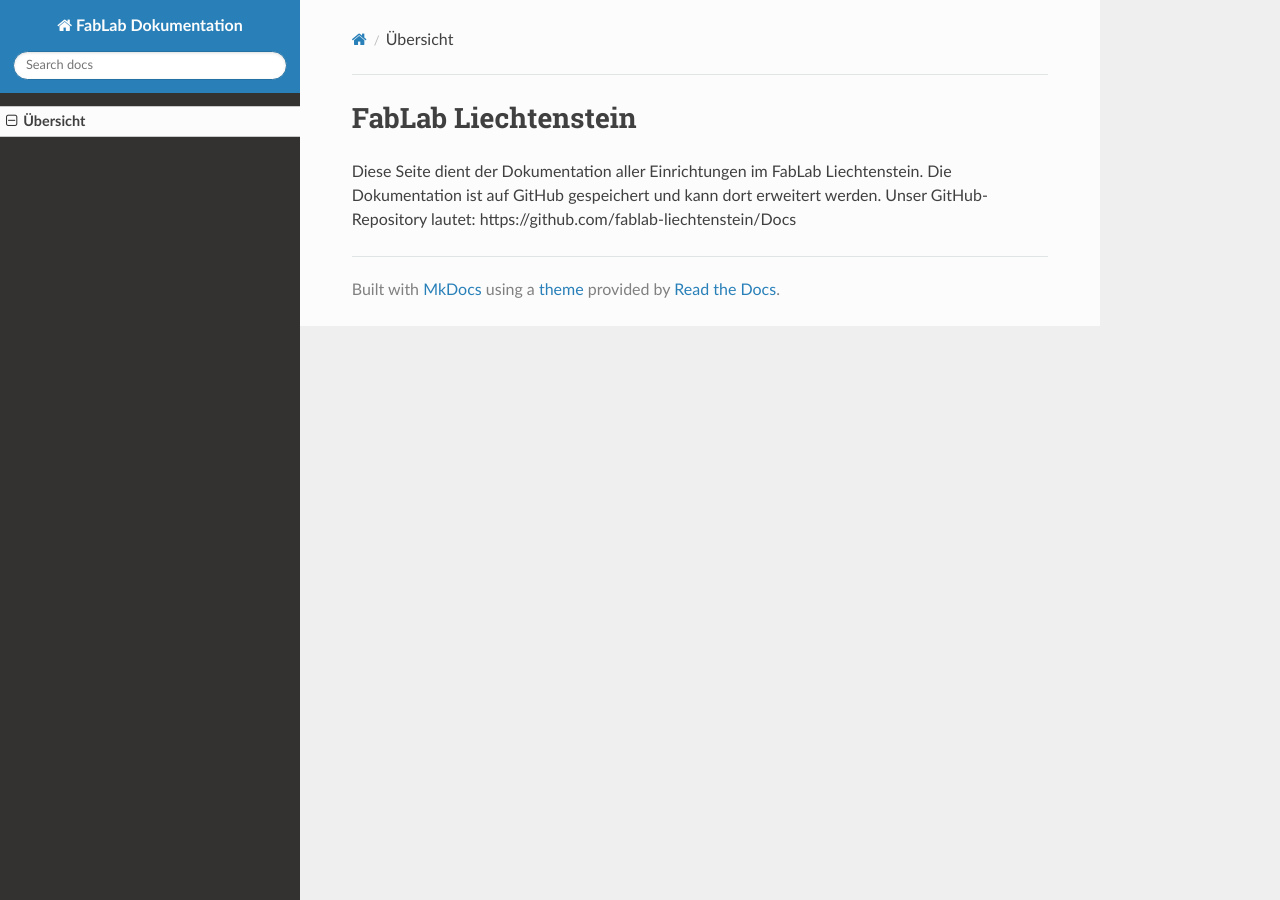
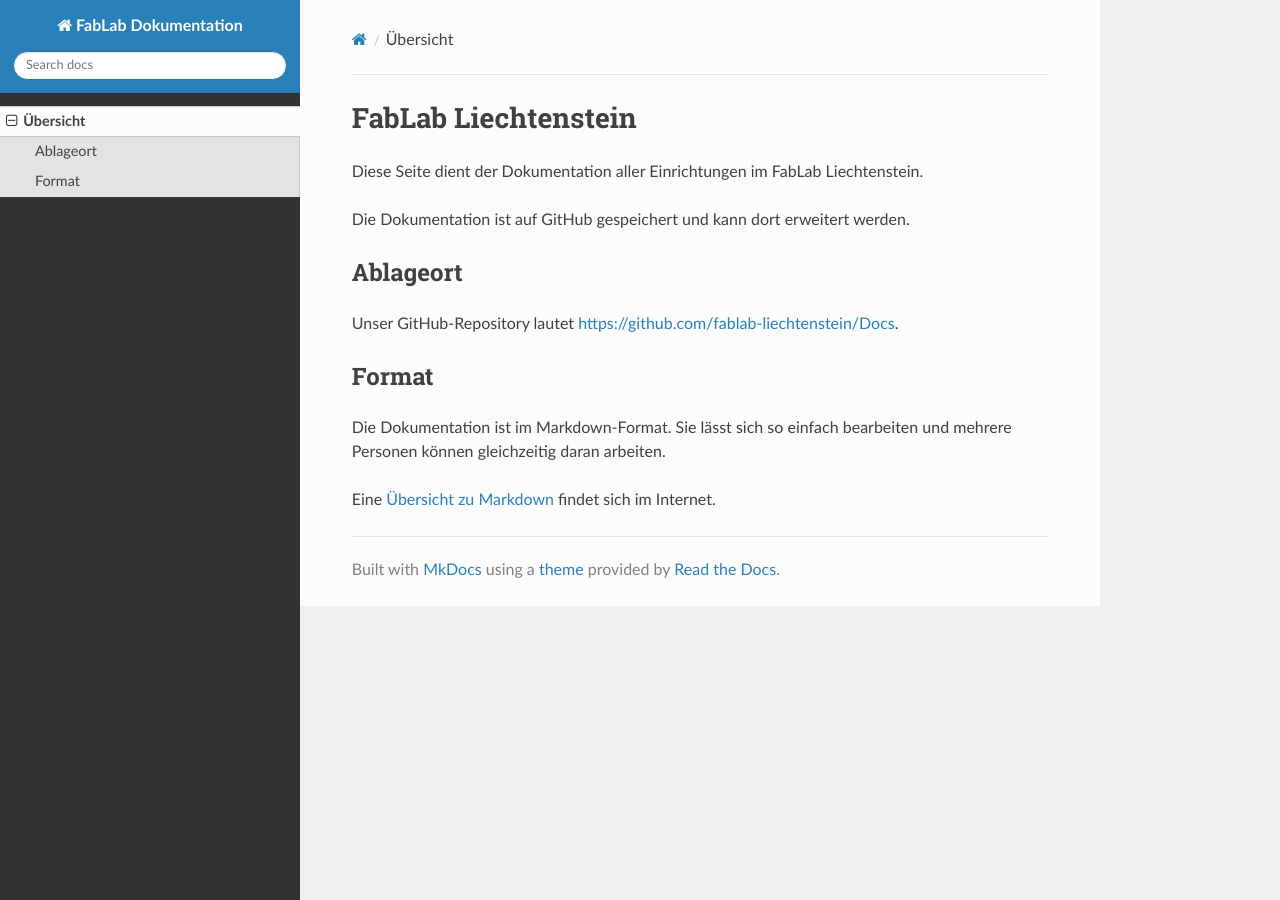
Before and after one commit to fablab-liechtenstein/Docs, an MkDocs documentation site: the page built from docs/index.md, in a window 1280 px wide. Built offline with MkDocs 1.6.1, drawn with Linux system fonts in a browser that asks for light colours; nearby versions of some CDN libraries; old or Windows-style settings are respelled for this version of MkDocs.

Commit message:
Links zum Cheatsheet eingebaut

```diff
--- a/docs/index.md
+++ b/docs/index.md
@@ -1,6 +1,14 @@
-FabLab Liechtenstein
-====================
+# FabLab Liechtenstein
+Diese Seite dient der Dokumentation aller Einrichtungen im FabLab Liechtenstein.
 
-Diese Seite dient der Dokumentation aller Einrichtungen im FabLab Liechtenstein.
 Die Dokumentation ist auf GitHub gespeichert und kann dort erweitert werden.
-Unser GitHub-Repository lautet: https://github.com/fablab-liechtenstein/Docs
+
+
+## Ablageort
+Unser GitHub-Repository lautet [https://github.com/fablab-liechtenstein/Docs](https://github.com/fablab-liechtenstein/Docs).
+
+
+## Format
+Die Dokumentation ist im Markdown-Format. Sie lässt sich so einfach bearbeiten und mehrere Personen können gleichzeitig daran arbeiten.
+
+Eine [Übersicht zu Markdown](https://github.com/adam-p/markdown-here/wiki/Markdown-Cheatsheet) findet sich im Internet.
```
